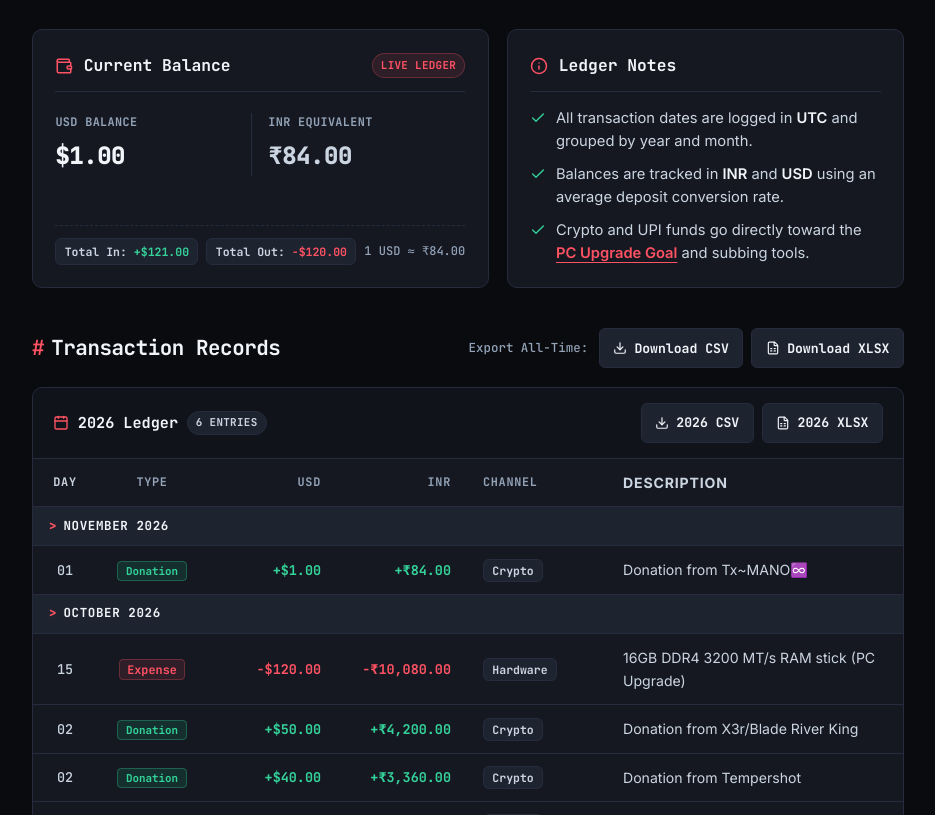
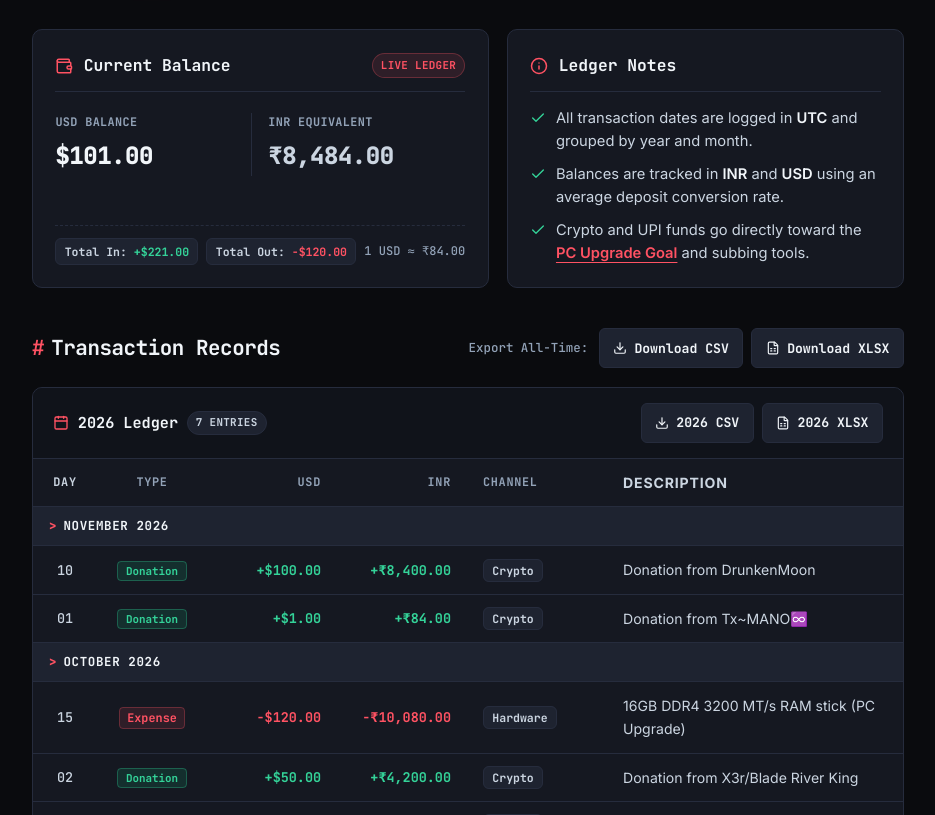
Before and after one commit to shridhuu/Donations, a plain HTML site: page transparency.html in a window 1280 px wide. Shown: the part 285-1100 px from the top of the page, without its empty margins (172-1107 px from the left). Drawn offline with nearby package versions, Linux system fonts and the light colour scheme.

Commit message:
feat: add $100 donation by DrunkenMoon

```diff
--- a/data/transactions.json
+++ b/data/transactions.json
@@ -4,6 +4,16 @@
   "pcTarget": 1000,
   "rateNote": "1 USD ≈ INR 84.00 (based on average deposit rate)",
   "transactions": [
+    {
+      "date": "2026-11-10",
+      "type": "+",
+      "usd": 100.00,
+      "inr": 8400.00,
+      "account": "Crypto",
+      "proxied": true,
+      "donor": "DrunkenMoon",
+      "note": "Donation from DrunkenMoon"
+    },
     {
       "date": "2026-11-01",
       "type": "+",
--- a/script.js
+++ b/script.js
@@ -17,6 +17,16 @@ document.addEventListener('DOMContentLoaded', () => {
     pcTarget: 1000,
     rateNote: '1 USD \u2248 INR 84.00 (based on average deposit rate)',
     transactions: [
+      {
+        date: '2026-11-10',
+        type: '+',
+        usd: 100.00,
+        inr: 8400.00,
+        account: 'Crypto',
+        proxied: true,
+        donor: 'DrunkenMoon',
+        note: 'Donation from DrunkenMoon'
+      },
       {
         date: '2026-11-01',
         type: '+',
--- a/transparency.html
+++ b/transparency.html
@@ -78,15 +78,15 @@
           <div class="balance-metrics-split">
             <div class="balance-metric-col">
               <span class="spec-key">USD Balance</span>
-              <span class="balance-big-val" id="balanceUsd">$1.00</span>
+              <span class="balance-big-val" id="balanceUsd">$101.00</span>
             </div>
             <div class="balance-metric-col">
               <span class="spec-key">INR Equivalent</span>
-              <span class="balance-big-val balance-inr-val" id="balanceInr">&#8377;84.00</span>
+              <span class="balance-big-val balance-inr-val" id="balanceInr">&#8377;8,484.00</span>
             </div>
           </div>
           <div class="balance-totals-row">
-            <span class="tag-pill">Total In: <strong class="text-in" id="totalInUsd">+$121.00</strong></span>
+            <span class="tag-pill">Total In: <strong class="text-in" id="totalInUsd">+$221.00</strong></span>
             <span class="tag-pill">Total Out: <strong class="text-out" id="totalOutUsd">-$120.00</strong></span>
             <span class="balance-rate-pill" id="balanceRateNote">1 USD &approx; ₹84.00</span>
           </div>
@@ -139,7 +139,7 @@
               <div class="ledger-year-title">
                 <i data-lucide="calendar" aria-hidden="true"></i>
                 <span>2026 Ledger</span>
-                <span class="spec-badge current-badge">6 Entries</span>
+                <span class="spec-badge current-badge">7 Entries</span>
               </div>
               <div class="export-actions-group">
                 <button type="button" class="btn-action export-btn" data-export-year="2026" data-export-format="csv" aria-label="Export 2026 records as CSV">
@@ -170,6 +170,14 @@
                     <td colspan="6">
                       <span class="month-row-label"><span class="month-chevron">&gt;</span> November 2026</span>
                     </td>
+                  </tr>
+                  <tr class="tx-row tx-positive">
+                    <td class="col-date">10</td>
+                    <td class="col-type"><span class="spec-badge-bought">Donation</span></td>
+                    <td class="col-usd">+$100.00</td>
+                    <td class="col-inr">+&#8377;8,400.00</td>
+                    <td class="col-account"><span class="tag-pill">Crypto</span></td>
+                    <td class="col-note">Donation from DrunkenMoon</td>
                   </tr>
                   <tr class="tx-row tx-positive">
                     <td class="col-date">01</td>
```
Also changed, not shown: index.html (+33 -15 lines).
